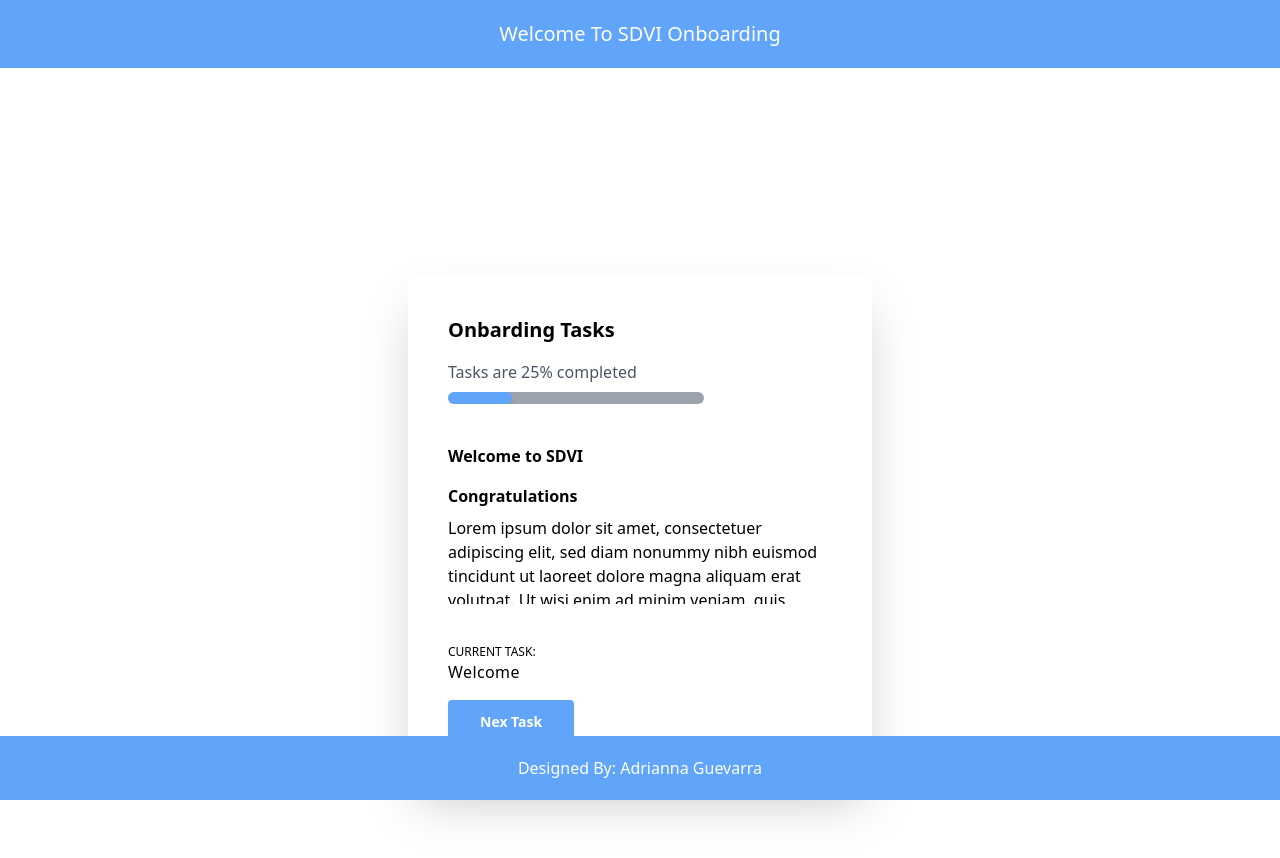
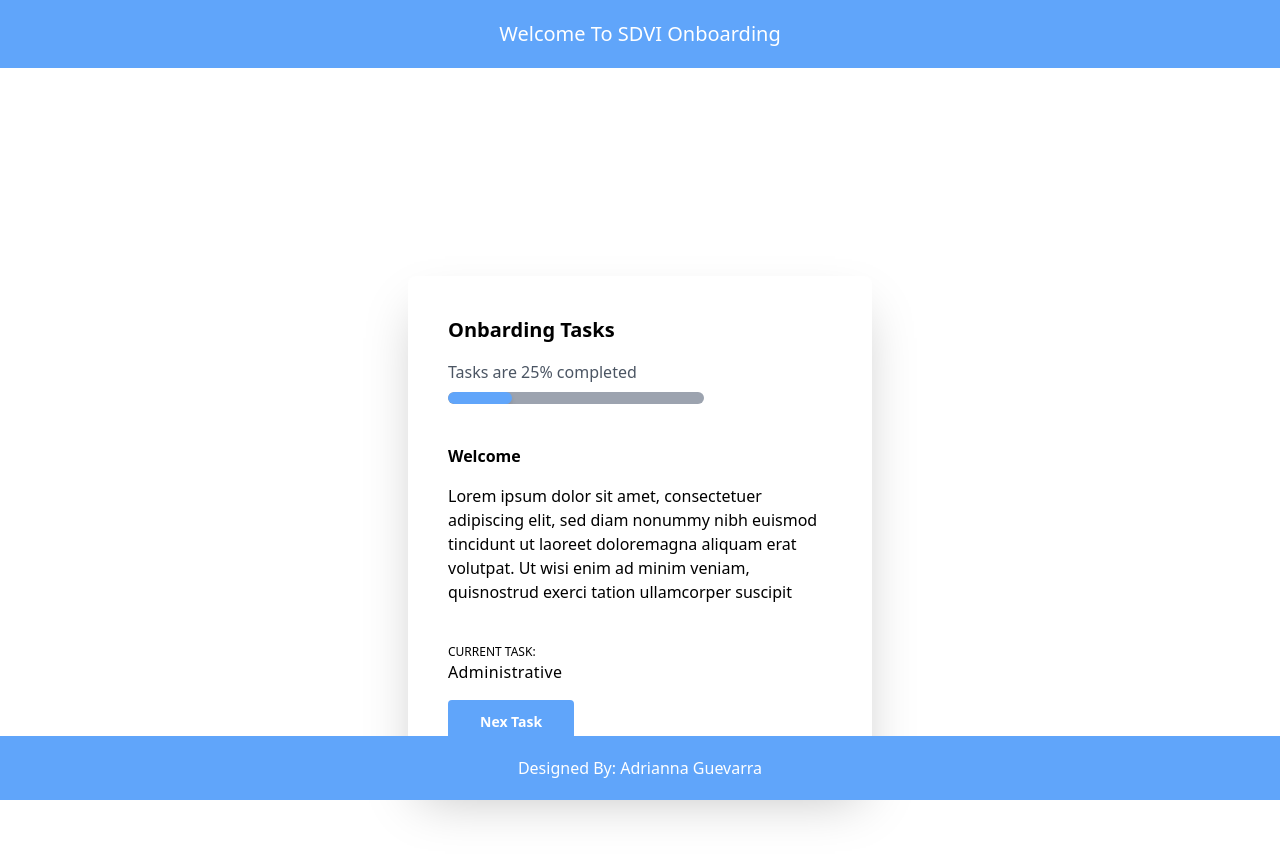
Before and after one commit to adrianna157/sdvi-onboarding, an Angular app: page / in a window 1280 px wide. Shown: the top 858 px of the page. Built offline with nearby package versions, Linux system fonts and the light colour scheme; what @tailwindcss/typography would draw is missing.

Commit message:
make card details open to change

```diff
--- /dev/null
+++ b/src/app/card-interface.ts
@@ -0,0 +1,8 @@
+export interface CardInterface{
+  status: string;
+  title: string;
+  statusBar: string;
+  main: string;
+  currentTask: string;
+
+}
--- a/src/app/components/card-details/card-details.component.html
+++ b/src/app/components/card-details/card-details.component.html
@@ -1,18 +1,9 @@
 <!-- add ngIf after creating function binding -->
 <div class="mt-4 mb-10 overflow-y-auto w-96 h-40">
-  <main>
-    <h1 class="font-bold">Welcome to SDVI</h1>
+  <main class="tasks">
+    <h1 class="font-bold">{{tasks[0].title}}</h1>
     <article class="mt-4">
-      <h2 class="font-semibold">Congratulations</h2>
-      <p class="mt-2"> Lorem ipsum dolor sit amet, consectetuer adipiscing
-        elit, sed diam nonummy nibh euismod tincidunt ut laoreet dolore
-        magna aliquam erat volutpat. Ut wisi enim ad minim veniam, quis
-        nostrud exerci tation ullamcorper suscipit lobortis nisl ut
-        aliquip ex ea commodo consequat. Duis autem vel eum iriure dolor
-        in hendrerit in vulputate velit esse molestie consequat, vel
-        illum dolore eu feugiat nulla facilisis at vero eros et accumsan
-        et iusto odio dignissim qui blandit praesent luptatum zzril
-        delenit augue duis dolore te feugait nulla facilisi.
+      <p class="mt-2"> {{tasks[0].main}}
       </p>
     </article>
 
@@ -37,5 +28,5 @@
 </div>
 <h3 class="text-xs uppercase">Current Task:</h3>
 <h2 class="tracking-wide">
-  Welcome
+  {{tasks[0].currentTask}}
 </h2>
--- a/src/app/components/card-details/card-details.component.ts
+++ b/src/app/components/card-details/card-details.component.ts
@@ -1,6 +1,6 @@
 import { Component, OnInit, Input } from '@angular/core';
 import { Card } from '../card/card.component';
-
+import { TASKS } from 'src/app/mock-tasks';
 @Component({
   selector: 'app-card-details',
   templateUrl: './card-details.component.html',
@@ -9,7 +9,7 @@
 export class CardDetailsComponent implements OnInit {
 
   @Input() card?: Card;
-
+  tasks = TASKS;
   constructor() {
   }
 
--- a/src/app/components/card/card.component.html
+++ b/src/app/components/card/card.component.html
@@ -1,9 +1,9 @@
-<div class="bg-white p-10 my-52 rounded-lg shadow-2xl ">
+<div class="bg-white p-10 my-52 rounded-lg shadow-2xl tasks">
     <h1 class="text-xl font-bold">Onbarding Tasks</h1>
     <div class="mt-4 mb-10">
-        <p class="text-gray-600">Tasks are 25% completed</p>
+        <p class="text-gray-600">Tasks are {{tasks[0].status}} completed</p>
         <div class="bg-gray-400 w-64 h-3 rounded-lg mt-2 overflow-hidden">
-            <div class="bg-blue-400 w-1/4 h-full rounded-lg shadow-md"></div>
+            <div class="bg-blue-400 {{tasks[0].statusBar}} h-full rounded-lg shadow-md"></div>
         </div>
     </div>
     <app-card-details></app-card-details>
--- a/src/app/components/card/card.component.ts
+++ b/src/app/components/card/card.component.ts
@@ -1,11 +1,12 @@
 import { Component, OnInit } from '@angular/core';
-import { CardDetailsComponent } from '../card-details/card-details.component';
+import { TASKS } from 'src/app/mock-tasks';
 @Component({
   selector: 'app-card',
   templateUrl: './card.component.html',
   styleUrls: ['./card.component.css']
 })
 export class Card implements OnInit {
+  tasks = TASKS;
 
   constructor() { }
 
--- /dev/null
+++ b/src/app/mock-tasks.ts
@@ -0,0 +1,32 @@
+import { CardInterface } from './card-interface';
+
+export const TASKS: CardInterface[] = [
+  {
+    status: '25%',
+    title: 'Welcome',
+    statusBar: 'w-1/4',
+    main: 'Lorem ipsum dolor sit amet, consectetuer adipiscing elit, sed diam nonummy nibh euismod tincidunt ut laoreet doloremagna aliquam erat volutpat. Ut wisi enim ad minim veniam, quisnostrud exerci tation ullamcorper suscipit lobortis nisl utaliquip ex ea commodo consequat. Duis autem vel eum iriure dolorin hendrerit in vulputate velit esse molestie consequat, velillum dolore eu feugiat nulla facilisis at vero eros et accumsanet iusto odio dignissim qui blandit praesent luptatum zzrildelenit augue duis dolore te feugait nulla facilisi.',
+    currentTask: 'Administrative',
+  },
+  {
+    status: '50%',
+    title: 'How To Request Equipment',
+    statusBar: 'w-2/4',
+    main: 'Lorem ipsum dolor sit amet, consectetuer adipiscing elit, sed diam nonummy nibh euismod tincidunt ut laoreet doloremagna aliquam erat volutpat. Ut wisi enim ad minim veniam, quisnostrud exerci tation ullamcorper suscipit lobortis nisl utaliquip ex ea commodo consequat. Duis autem vel eum iriure dolorin hendrerit in vulputate velit esse molestie consequat, velillum dolore eu feugiat nulla facilisis at vero eros et accumsanet iusto odio dignissim qui blandit praesent luptatum zzrildelenit augue duis dolore te feugait nulla facilisi.',
+    currentTask: 'Equipment Acquisition',
+  },
+  {
+    status: '75%',
+    main: 'Lorem ipsum dolor sit amet, consectetuer adipiscing elit, sed diam nonummy nibh euismod tincidunt ut laoreet doloremagna aliquam erat volutpat. Ut wisi enim ad minim veniam, quisnostrud exerci tation ullamcorper suscipit lobortis nisl utaliquip ex ea commodo consequat. Duis autem vel eum iriure dolorin hendrerit in vulputate velit esse molestie consequat, velillum dolore eu feugiat nulla facilisis at vero eros et accumsanet iusto odio dignissim qui blandit praesent luptatum zzrildelenit augue duis dolore te feugait nulla facilisi.',
+    statusBar: 'w-3/4',
+    title: 'How To Setup Your Environment',
+    currentTask: 'Environment Setup',
+  },
+  {
+    status: '100%',
+    title: 'Required Trainings',
+    statusBar: 'w-4/4',
+    main: 'Lorem ipsum dolor sit amet, consectetuer adipiscing elit, sed diam nonummy nibh euismod tincidunt ut laoreet doloremagna aliquam erat volutpat. Ut wisi enim ad minim veniam, quisnostrud exerci tation ullamcorper suscipit lobortis nisl utaliquip ex ea commodo consequat. Duis autem vel eum iriure dolorin hendrerit in vulputate velit esse molestie consequat, velillum dolore eu feugiat nulla facilisis at vero eros et accumsanet iusto odio dignissim qui blandit praesent luptatum zzrildelenit augue duis dolore te feugait nulla facilisi.',
+    currentTask: 'Individualized Team Training',
+  },
+];
```
